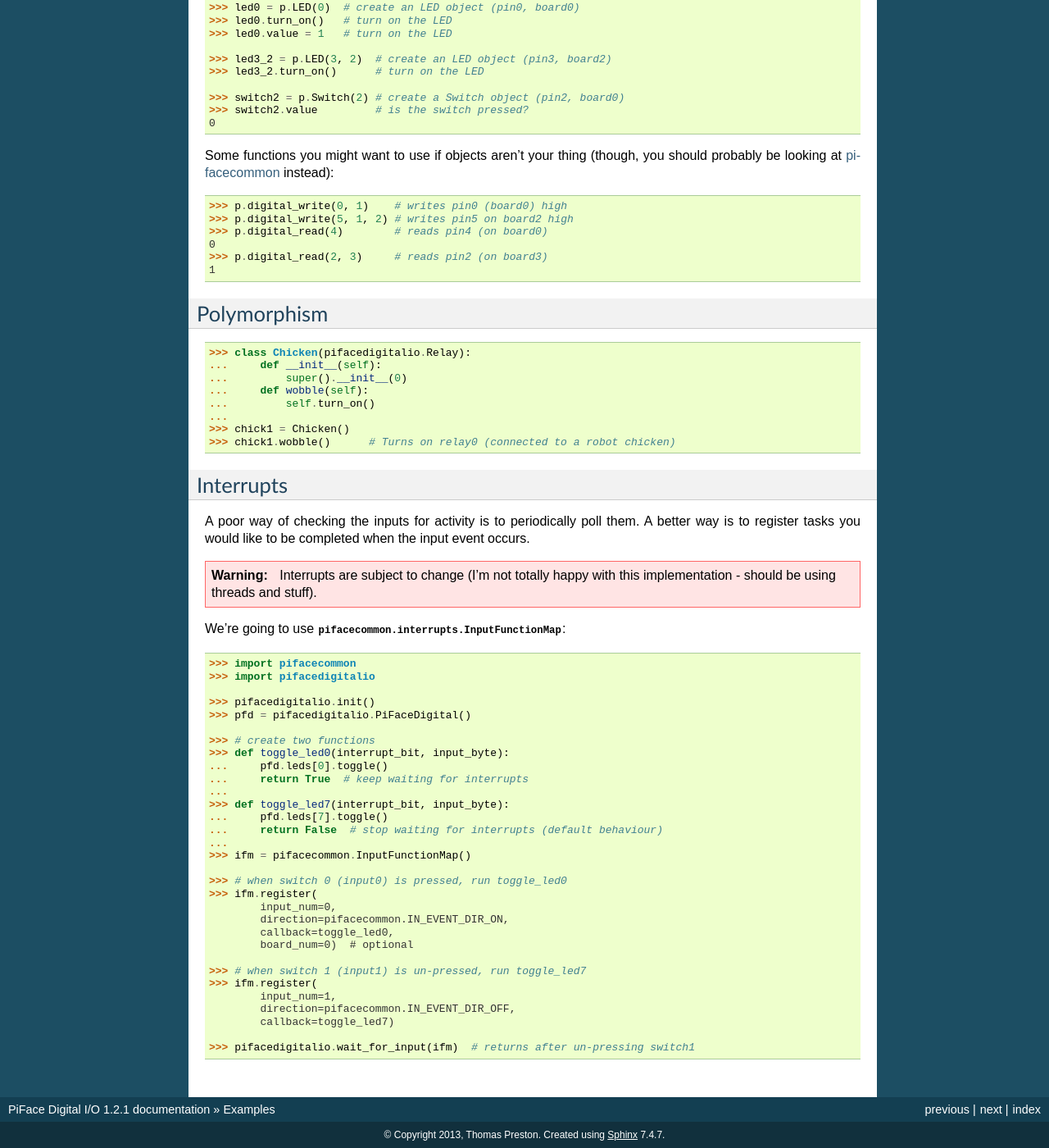
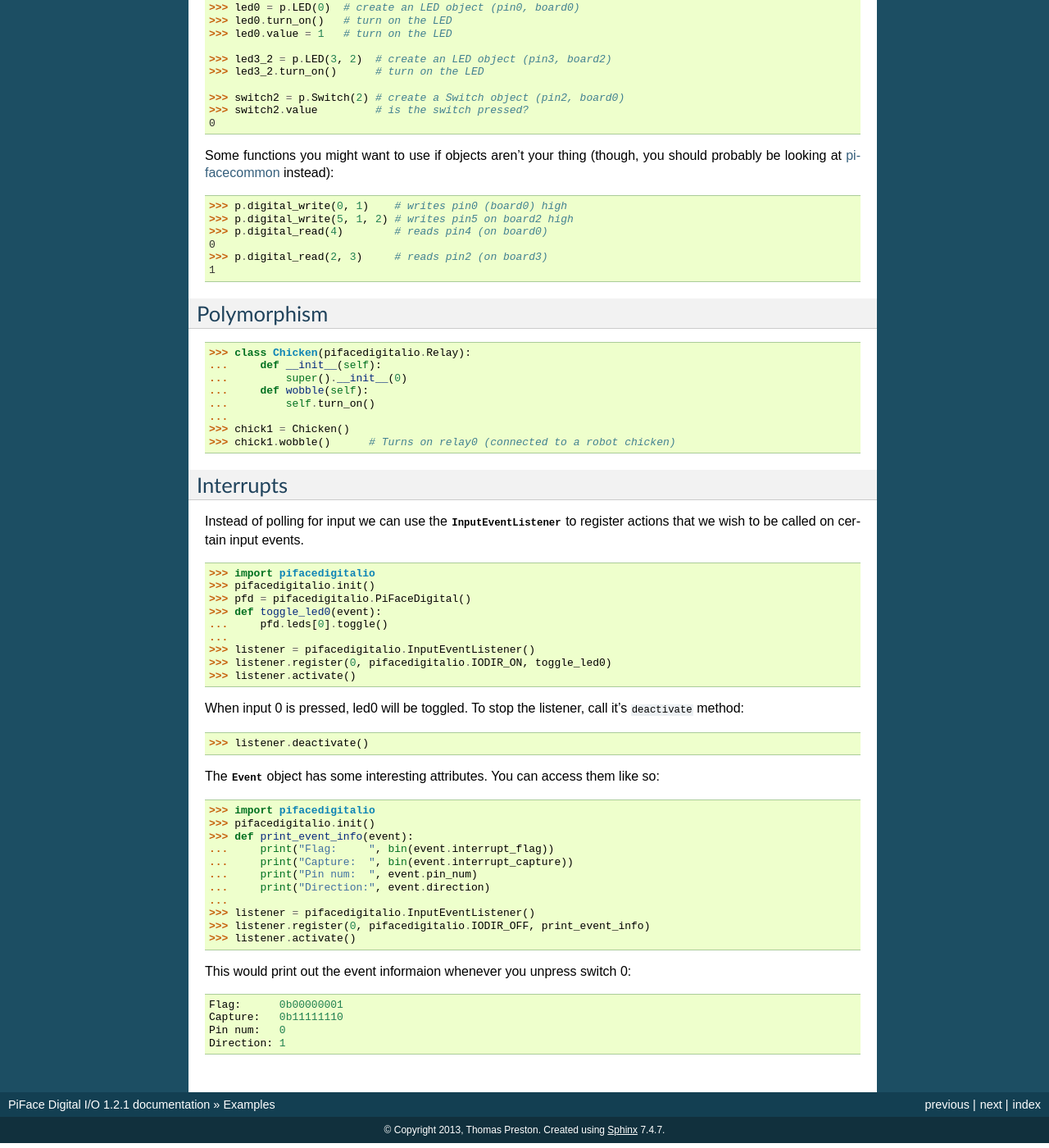
Before and after one commit to piface/pifacedigitalio, a Sphinx documentation site: the page built from docs/example.rst, in a window 1280 px wide and 1400 px high, scrolled down 742 px. Shown: the whole window at 82% size. Built offline with Sphinx 7.4.7, drawn with Linux system fonts in a browser that asks for light colours; formulas are drawn with MathJax 3.

Commit message:
using new interrupts api

```diff
--- a/docs/example.rst
+++ b/docs/example.rst
@@ -77,43 +77,42 @@ Polymorphism
 Interrupts
 ==========
 
-A poor way of checking the inputs for activity is to periodically poll them. A
-better way is to register tasks you would like to be completed when the input
-event occurs.
+Instead of polling for input we can use the :class:`InputEventListener` to
+register actions that we wish to be called on certain input events.
 
-.. warning:: Interrupts are subject to change (I'm not totally happy with this
-   implementation - should be using threads and stuff).
-
-We're going to use :class:`pifacecommon.interrupts.InputFunctionMap`::
-
-    >>> import pifacecommon
     >>> import pifacedigitalio
-
     >>> pifacedigitalio.init()
     >>> pfd = pifacedigitalio.PiFaceDigital()
+    >>> def toggle_led0(event):
+    ...     pfd.leds[0].toggle()
+    ...
+    >>> listener = pifacedigitalio.InputEventListener()
+    >>> listener.register(0, pifacedigitalio.IODIR_ON, toggle_led0)
+    >>> listener.activate()
 
-    >>> # create two functions
-    >>> def toggle_led0(interrupt_bit, input_byte):
-    ...     pfd.leds[0].toggle()
-    ...     return True  # keep waiting for interrupts
+When input 0 is pressed, led0 will be toggled. To stop the listener, call it's
+``deactivate`` method:
+
+    >>> listener.deactivate()
+
+The :class:`Event` object has some interesting attributes. You can access them
+like so::
+
+    >>> import pifacedigitalio
+    >>> pifacedigitalio.init()
+    >>> def print_event_info(event):
+    ...     print("Flag:     ", bin(event.interrupt_flag))
+    ...     print("Capture:  ", bin(event.interrupt_capture))
+    ...     print("Pin num:  ", event.pin_num)
+    ...     print("Direction:", event.direction)
     ...
-    >>> def toggle_led7(interrupt_bit, input_byte):
-    ...     pfd.leds[7].toggle()
-    ...     return False  # stop waiting for interrupts (default behaviour)
-    ...
-    >>> ifm = pifacecommon.InputFunctionMap()
+    >>> listener = pifacedigitalio.InputEventListener()
+    >>> listener.register(0, pifacedigitalio.IODIR_OFF, print_event_info)
+    >>> listener.activate()
 
-    >>> # when switch 0 (input0) is pressed, run toggle_led0
-    >>> ifm.register(
-            input_num=0,
-            direction=pifacecommon.IN_EVENT_DIR_ON,
-            callback=toggle_led0,
-            board_num=0)  # optional
+This would print out the event informaion whenever you unpress switch 0::
 
-    >>> # when switch 1 (input1) is un-pressed, run toggle_led7
-    >>> ifm.register(
-            input_num=1,
-            direction=pifacecommon.IN_EVENT_DIR_OFF,
-            callback=toggle_led7)
-
-    >>> pifacedigitalio.wait_for_input(ifm)  # returns after un-pressing switch1
+    Flag:      0b00000001
+    Capture:   0b11111110
+    Pin num:   0
+    Direction: 1
--- a/setup.py
+++ b/setup.py
@@ -46,7 +46,7 @@ if "install" in sys.argv and not MODULE_ONLY:
 
 setup(
     name='pifacedigitalio',
-    version='1.2.1',
+    version='2.0.0',
     description='The PiFace Digital I/O module.',
     author='Thomas Preston',
     author_email='thomasmarkpreston@gmail.com',
--- a/tests.py
+++ b/tests.py
@@ -179,6 +179,7 @@ class TestInterrupts(unittest.TestCase):
 
     def test_interrupt(self):
         self.listener.activate()
+        print("Press switch 0")
         self.barrier.wait()
         self.assertTrue(self.test_passed)
 
```
Also changed, not shown: 3 other files.
